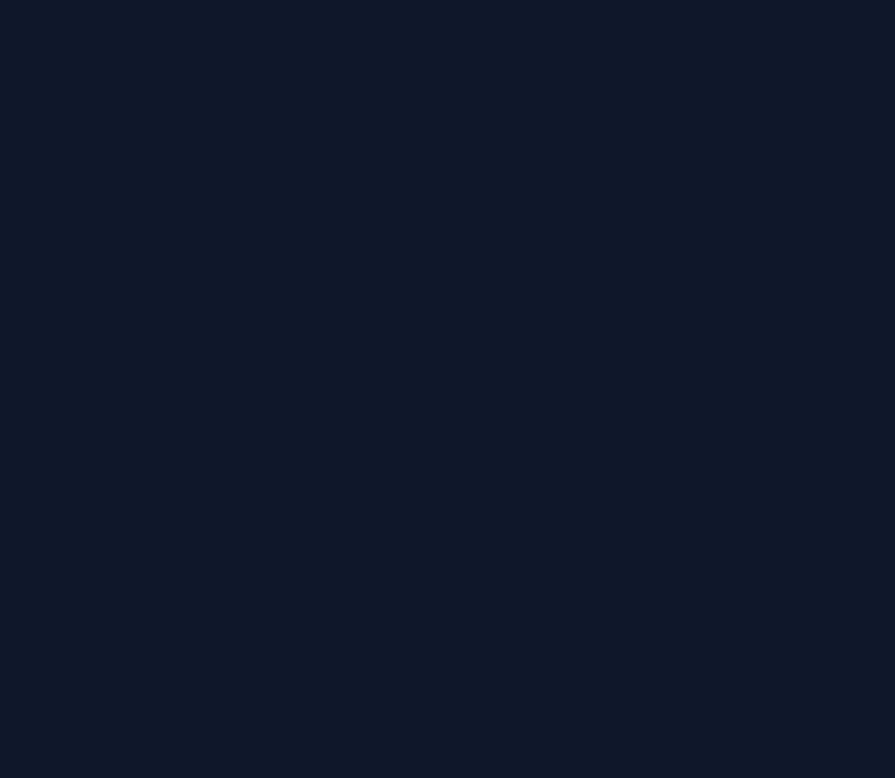
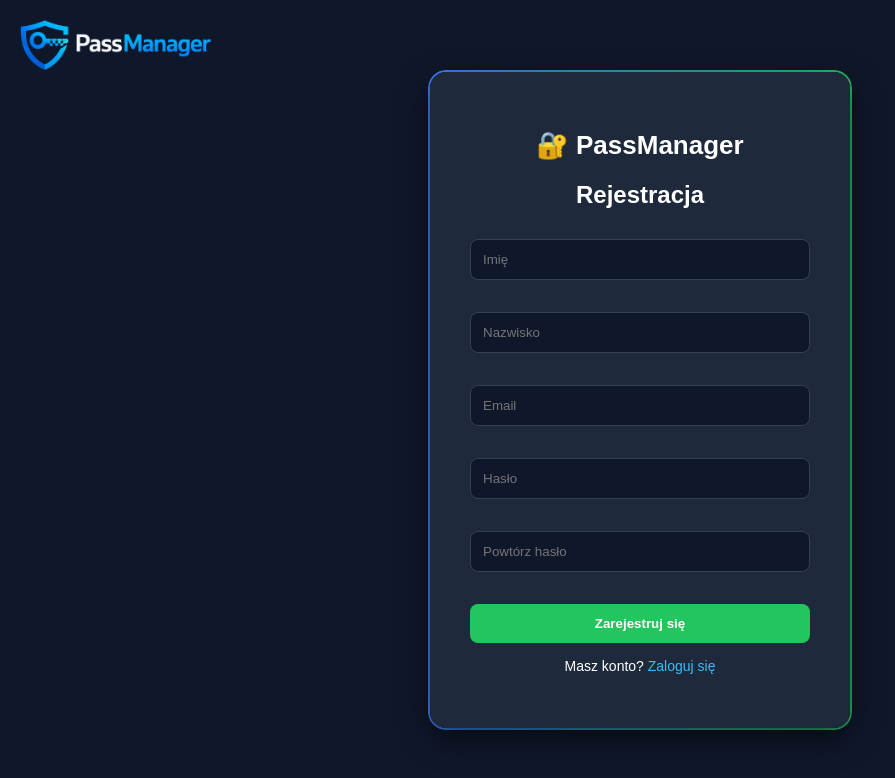
Before and after one commit to RenataHader/password-app, a React (Vite) app in the folder frontend/: page /register in a window 1280 px wide. Shown: the top 778 px of the page, without its empty margins (0-895 px from the left). Built offline with nearby package versions, Linux system fonts and the light colour scheme.

Commit message:
created register page

```diff
--- a/frontend/src/register/Register.tsx
+++ b/frontend/src/register/Register.tsx
@@ -1,3 +1,118 @@
+import { useState } from "react";
+import { useNavigate } from "react-router-dom";
+import "./register.css";
+
 export default function Register() {
+    const [firstName, setFirstName] = useState("");
+    const [lastName, setLastName] = useState("");
+    const [email, setEmail] = useState("");
+    const [password, setPassword] = useState("");
+    const [repeatPassword, setRepeatPassword] = useState("");
+    const [error, setError] = useState("");
 
-};
+    const passwordRegex = /^(?=.*[A-Z])(?=.*\d)(?=.*[^A-Za-z0-9]).{8,}$/;
+    const navigate = useNavigate();
+
+    const handleRegister = () => {
+        setError("");
+
+        if (!firstName || !lastName || !email || !password || !repeatPassword) {
+            setError("Wypełnij wszystkie pola!");
+            return;
+        }
+
+        if (!passwordRegex.test(password)) {
+            setError("Hasło musi mieć min. 8 znaków, 1 wielką literę, 1 cyfrę i 1 znak specjalny");
+            return;
+        }
+
+        if (password !== repeatPassword) {
+            setError("Hasła się nie zgadzają!");
+            return;
+        }
+
+        const existingUser = JSON.parse(localStorage.getItem("user") || "null");
+
+        if (existingUser && existingUser.email === email) {
+            setError("Użytkownik już istnieje!");
+            return;
+        }
+
+        // ZAPIS DO LOCALSTORAGE
+        const user = {
+            firstName,
+            lastName,
+            email,
+            password
+        };
+
+        localStorage.setItem("user", JSON.stringify(user));
+
+        console.log("Zapisano użytkownika:", user);
+
+        navigate("/");
+    };
+
+
+
+    return (
+        <div className="container">
+            <img src="/images/full_logo.png" alt="PassManager logo" className="top-logo" />
+            <div className="register-box">
+
+                <h1 className="logo">🔐 PassManager</h1>
+                <h2>Rejestracja</h2>
+
+                <section className="register-input">
+
+                    <input
+                        type="text"
+                        placeholder="Imię"
+                        value={firstName}
+                        onChange={(e) => setFirstName(e.target.value)}
+                    />
+
+                    <input
+                        type="text"
+                        placeholder="Nazwisko"
+                        value={lastName}
+                        onChange={(e) => setLastName(e.target.value)}
+                    />
+
+                    <input
+                        type="email"
+                        placeholder="Email"
+                        value={email}
+                        onChange={(e) => setEmail(e.target.value)}
+                    />
+
+                    <input
+                        type="password"
+                        placeholder="Hasło"
+                        value={password}
+                        onChange={(e) => setPassword(e.target.value)}
+                    />
+
+                    <input
+                        type="password"
+                        placeholder="Powtórz hasło"
+                        value={repeatPassword}
+                        onChange={(e) => setRepeatPassword(e.target.value)}
+                    />
+
+                    <button onClick={handleRegister}>
+                        Zarejestruj się
+                    </button>
+
+                </section>
+
+                {error && <p className="error">{error}</p>}
+
+                <p className="register-link">
+                    Masz konto? <a href="/">Zaloguj się</a>
+                </p>
+
+            </div>
+        </div>
+    );
+}
--- /dev/null
+++ b/frontend/src/register/register.css
@@ -0,0 +1,98 @@
+.container {
+  position: relative;
+  display: flex;
+  justify-content: center;
+  align-items: center;
+  height: 100vh;
+}
+
+.top-logo {
+  position: absolute;
+  top: 20px;
+  left: 20px;
+  height: 50px;
+  object-fit: contain;
+}
+
+.register-box {
+  position: relative;
+  background: #1e293b;
+  padding: 40px;
+  border-radius: 16px;
+  width: 340px;
+  text-align: center;
+  box-shadow: 0 10px 30px rgba(0, 0, 0, 0.6);
+}
+
+.register-box::before {
+  content: "";
+  position: absolute;
+  inset: -2px;
+  border-radius: 18px;
+  padding: 2px;
+  background: linear-gradient(
+    270deg,
+    #22c55e,
+    #3b82f6,
+    #a855f7,
+    #ef4444,
+    #22c55e
+  );
+  background-size: 400% 400%;
+  animation: borderMove 6s linear infinite;
+
+  /* maskowanie żeby działało jak border */
+  z-index: -1;
+
+  -webkit-mask:
+    linear-gradient(#000 0 0) content-box,
+    linear-gradient(#000 0 0);
+  -webkit-mask-composite: xor;
+  mask-composite: exclude;
+}
+
+@keyframes borderMove {
+  0% {
+    background-position: 0% 50%;
+  }
+  100% {
+    background-position: 400% 50%;
+  }
+}
+
+.register-box:hover {
+  transform: translateY(-3px);
+}
+
+.register-input {
+  display: flex;
+  flex-direction: column;
+  gap: 12px;
+}
+
+.register-input input {
+  padding: 12px;
+  border-radius: 8px;
+  border: 1px solid #334155;
+  background: #0f172a;
+  color: white;
+}
+
+.register-input button {
+  width: 100%;
+  padding: 12px;
+  border-radius: 8px;
+  border: none;
+  background: #22c55e;
+  color: white;
+  cursor: pointer;
+}
+
+.register-input button:hover {
+  background: #16a34a;
+}
+
+.error {
+  color: #ef4444;
+  margin-top: 10px;
+}
```
